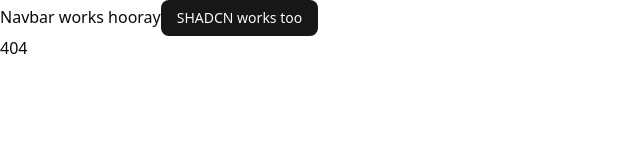
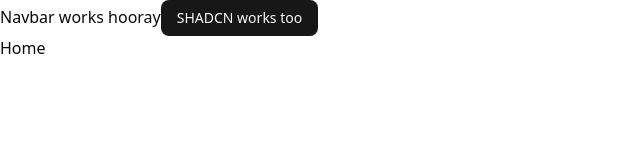
Before and after one commit to moeedrafi/todo-app-mern, a React (Vite) app in the folder frontend/: page / in a window 1280 px wide. Before the commit this address had no page. Shown: the top 160 px of the page, without its empty margins (0-640 px from the left). Built offline with nearby package versions, Linux system fonts and the light colour scheme.

Commit message:
feat: Home Page

```diff
--- a/frontend/src/App.tsx
+++ b/frontend/src/App.tsx
@@ -5,6 +5,7 @@
   useLocation,
 } from "react-router";
 
+import Home from "@/pages/Home";
 import Login from "@/pages/Login";
 import Register from "@/pages/Register";
 import NotFound from "@/pages/NotFound";
@@ -20,6 +21,7 @@
       {!hideNavbarRoutes.includes(location.pathname) && <Navbar />}
 
       <Routes>
+        <Route path="/" element={<Home />} />
         <Route path="/login" element={<Login />} />
         <Route path="/register" element={<Register />} />
         <Route path="*" element={<NotFound />} />
--- /dev/null
+++ b/frontend/src/pages/Home.tsx
@@ -0,0 +1,5 @@
+const Home = () => {
+  return <div>Home</div>;
+};
+
+export default Home;
```
